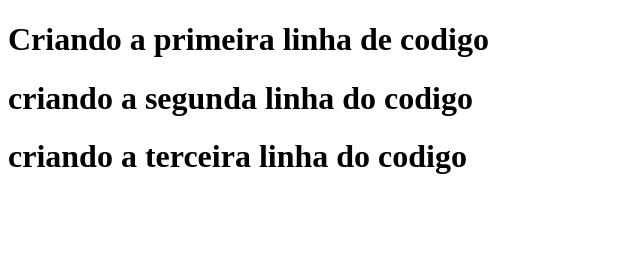
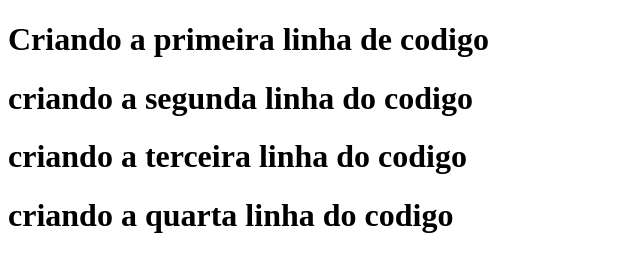
Before and after one commit to giiovanad/ProjetoGitA, a plain HTML site: page index.html in a window 1280 px wide. Shown: the whole page, without its empty margins (0-640 px from the left). Drawn offline with Linux system fonts and the light colour scheme.

Commit message:
criando a quarta linha de codigo

```diff
--- a/index.html
+++ b/index.html
@@ -9,5 +9,6 @@
         <h1>Criando a primeira linha de codigo</h1>
         <h1>criando a segunda linha do codigo</h1>
         <h1>criando a terceira linha do codigo</h1>
+        <h1>criando a quarta linha do codigo</h1>
 </body>
 </html>
```
